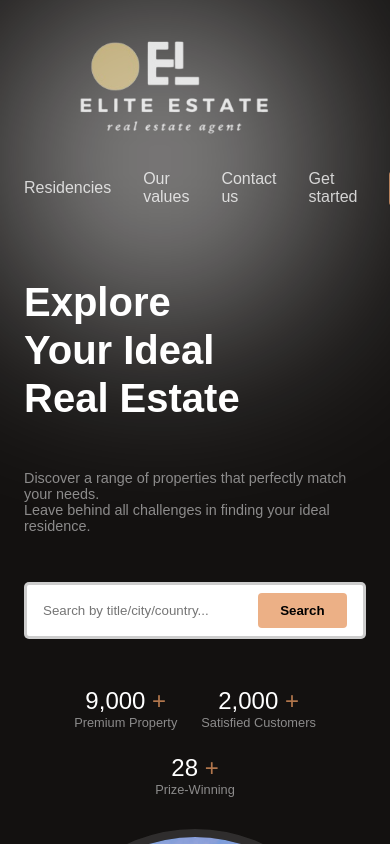
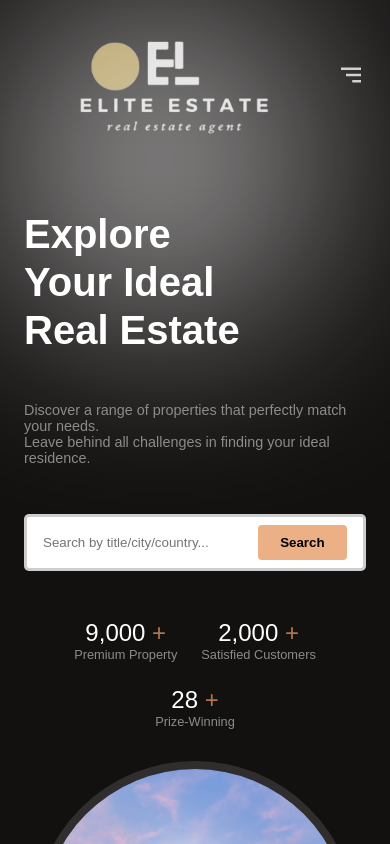
Before and after one commit to OumouDi/React-Real-Estate-Website, a React (Create React App) app: page / in a window 390 px wide. Shown: the top 844 px of the page. Built offline with nearby package versions, Linux system fonts and the light colour scheme.

Commit message:
update footer and navbar css

```diff
--- a/package.json
+++ b/package.json
@@ -12,6 +12,7 @@
     "react-countup": "^6.5.0",
     "react-dom": "^18.2.0",
     "react-icons": "^5.0.1",
+    "react-outside-click-handler": "^1.3.0",
     "react-scripts": "5.0.1",
     "swiper": "^11.0.7",
     "web-vitals": "^2.1.4"
--- a/src/components/footer/Footer.jsx
+++ b/src/components/footer/Footer.jsx
@@ -15,7 +15,7 @@
         </div>
 
         <div className="flexColStart f-right">
-          <div className="flexCenter h-menu">
+          <div className="flexCenter f-menu">
             <span>Privacy Policy</span>
             <span>Terms and Conditions</span>
             <span>Cookie Policy</span>
--- a/src/components/footer/footer.css
+++ b/src/components/footer/footer.css
@@ -8,7 +8,9 @@
   gap: 1.5rem;
   margin-top: 1.5rem;
   font-weight: 500;
+  cursor: pointer;
 }
+
 @media (max-width: 768px) {
   .f-container {
     justify-content: center;
@@ -20,4 +22,9 @@
   .f-right {
     justify-content: center;
   }
+
+  .f-menu {
+    font-size: 13px;
+  }
+
 }
--- a/src/components/header/Header.jsx
+++ b/src/components/header/Header.jsx
@@ -1,13 +1,25 @@
-import React from "react";
+import { React, useState } from "react";
 import logo from "../../assets/logo.png";
 import "./header.css";
+import { BiMenuAltRight } from "react-icons/bi";
+import OutsideClickHandler from "react-outside-click-handler";
+import { getMenuStyles } from "../../utils/common";
 
 const Header = () => {
+  const [menuOpened, setMenuOpened] = useState(false);
+
   return (
     <section className="h-wrapper">
       <div className="flexCenter paddings innerWidth h-container">
         <img src={logo} alt="logo" width={300} />
-        <div className="h-menu">
+
+        {/* menu */}
+        <OutsideClickHandler
+          onOutsideClick={() => {
+            setMenuOpened(false);
+          }}
+        >
+          <div className="h-menu" style={getMenuStyles(menuOpened)}>
             <a href="residencies">Residencies</a>
             <a href="ourvalues">Our values</a>
             <a href="contactsus">Contact us</a>
@@ -16,6 +28,15 @@
               <a href="contact">Contact</a>
             </button>
           </div>
+        </OutsideClickHandler>
+
+        {/* for medium and small screens */}
+        <div
+          className="menu-icon"
+          onClick={() => setMenuOpened((prev) => !prev)}
+        >
+          <BiMenuAltRight size={30} />
+        </div>
       </div>
     </section>
   );
--- a/src/components/header/header.css
+++ b/src/components/header/header.css
@@ -15,6 +15,40 @@
   gap: 2rem;
 }
 
-.h-menu > *:hover {
+.h-menu > a,
+.h-menu > button > a {
+  text-decoration: none;
+  transition: color 0.3s ease;
+}
+
+.h-menu > a:hover,
+.h-menu > button > a:hover {
+  color: rgba(230, 151, 95, 0.752);
   cursor: pointer;
 }
+.menu-icon {
+  display: none;
+}
+
+@media (max-width: 768px) {
+  .menu-icon {
+    display: block;
+  }
+  .h-menu {
+    color: var(--black);
+    position: absolute;
+    gap: 2rem;
+    font-weight: 500;
+    flex-direction: column;
+    right: 4rem;
+    top: 3rem;
+    background: white;
+    display: flex;
+    border-radius: 10px;
+    transition: all 200ms ease;
+    align-items: flex-start;
+    padding: 3rem;
+    box-shadow: 0px 4px 4px rgba(0, 0, 0, 0.05);
+    z-index: 100;
+  }
+}
--- a/src/utils/common.js
+++ b/src/utils/common.js
@@ -1,3 +1,9 @@
+export const getMenuStyles = (menuOpened) => {
+  if (document.documentElement.clientWidth <= 800) {
+    return { right: !menuOpened && "-100%" };
+  }
+};
+
 export const sliderSettings = {
   slidesPerView: 1,
   spaceBetween: 50,
```
Also changed, not shown: 1 other file (tests, documents, lock files or other folders). Lines whose indentation alone changed are shown as unchanged.
